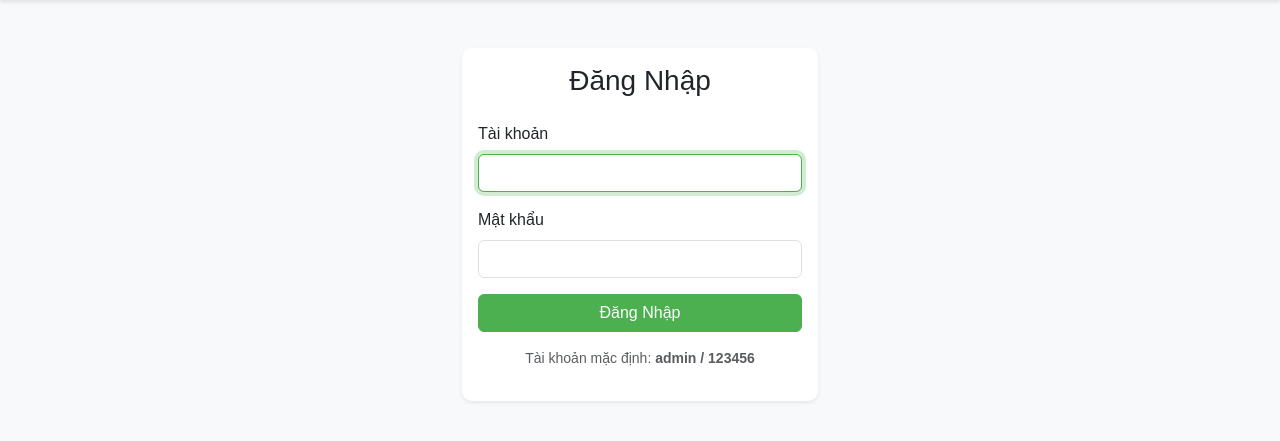
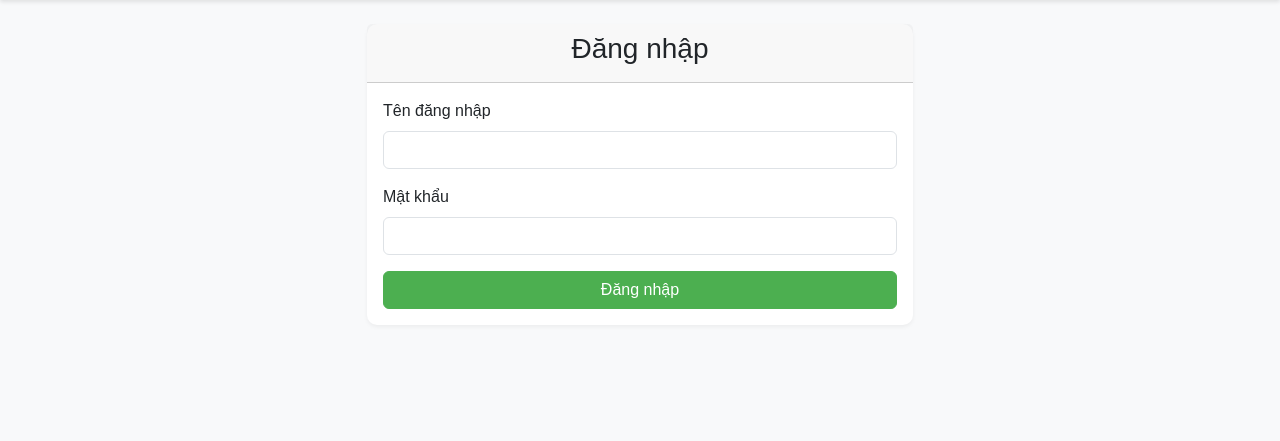
Before and after one commit to minhanh3110-svg/xuanhuong, a Flask app: page /login in a window 1280 px wide. Shown: the part 72-513 px from the top of the page. Run offline with Flask 3, Linux system fonts and the light colour scheme.

Commit message:
Update login.html

```diff
--- a/templates/login.html
+++ b/templates/login.html
@@ -1,27 +1,28 @@
 {% extends "base.html" %}
 
-{% block title %}Đăng Nhập{% endblock %}
+{% block title %}Đăng nhập{% endblock %}
 
 {% block content %}
-<div class="row justify-content-center mt-5">
-    <div class="col-md-6 col-lg-4">
-        <div class="card shadow-sm">
+<div class="row justify-content-center">
+    <div class="col-md-6">
+        <div class="card">
+            <div class="card-header">
+                <h3 class="text-center">Đăng nhập</h3>
+            </div>
             <div class="card-body">
-                <h3 class="mb-4 text-center">Đăng Nhập</h3>
                 <form method="POST">
                     <div class="mb-3">
-                        <label for="username" class="form-label">Tài khoản</label>
-                        <input type="text" class="form-control" id="username" name="username" required autofocus>
+                        <label for="username" class="form-label">Tên đăng nhập</label>
+                        <input type="text" class="form-control" id="username" name="username" required>
                     </div>
                     <div class="mb-3">
                         <label for="password" class="form-label">Mật khẩu</label>
                         <input type="password" class="form-control" id="password" name="password" required>
                     </div>
                     <div class="d-grid">
-                        <button type="submit" class="btn btn-primary">Đăng Nhập</button>
+                        <button type="submit" class="btn btn-primary">Đăng nhập</button>
                     </div>
                 </form>
-                <p class="mt-3 text-muted small text-center">Tài khoản mặc định: <b>admin / 123456</b></p>
             </div>
         </div>
     </div>
```
